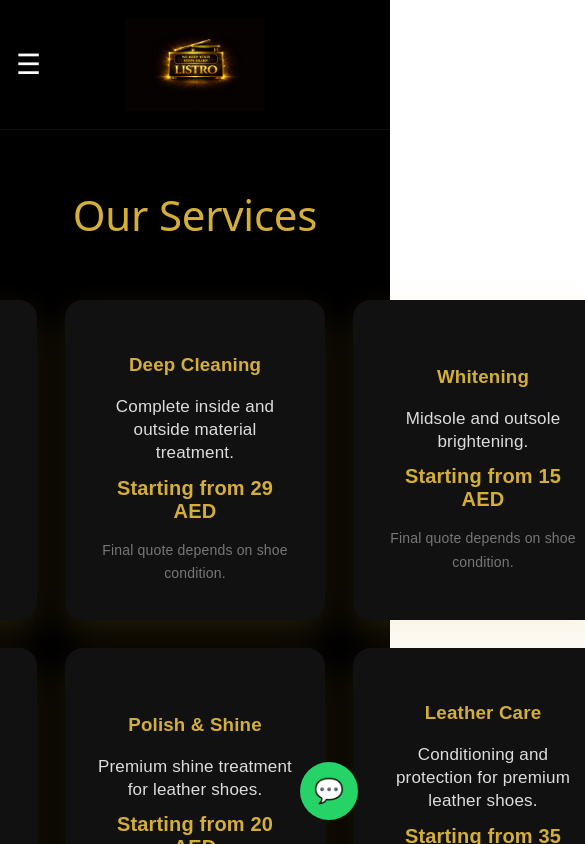
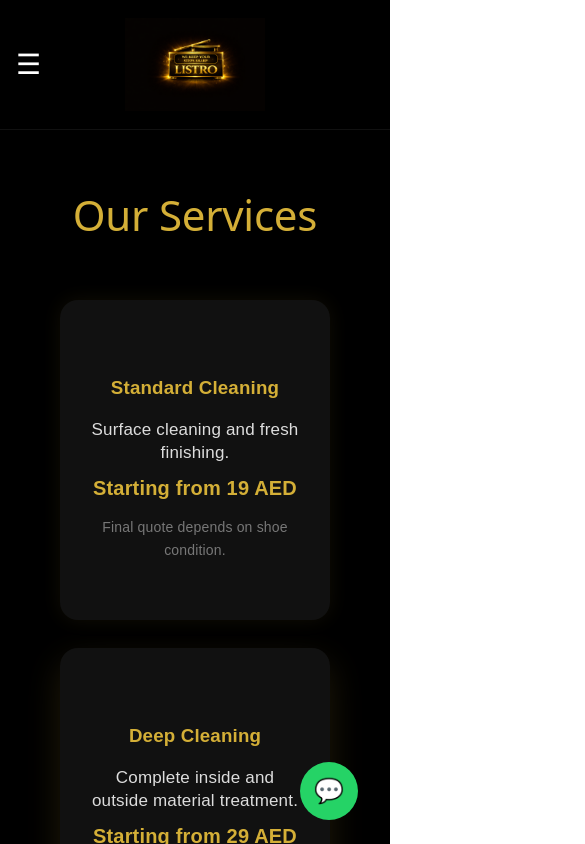
Before and after one commit to elnat502/listro-website, a React (Vite) app: page / in a window 390 px wide. Both pictures are taken after a click on the button "View Services". Shown: the top 844 px of the page, 585 px wide, since content can reach past the window. Built offline with nearby package versions, Linux system fonts and the light colour scheme.

Commit message:
mobile services fixed

```diff
--- a/src/components/ServicesSection.jsx
+++ b/src/components/ServicesSection.jsx
@@ -5,6 +5,7 @@ export default function ServicesSection({
   setSelectedService,
   selectedService,
 }) {
+  const isMobile = window.innerWidth < 768;
   return (
     <>
       <div
@@ -25,10 +26,12 @@ export default function ServicesSection({
         </h2>
 
         <div
-          style={{
+         style={{
   display: "grid",
- gridTemplateColumns: "repeat(3, minmax(260px, 360px))",
-justifyContent: "center",
+  gridTemplateColumns: isMobile
+    ? "1fr"
+    : "repeat(3, minmax(260px, 360px))",
+  justifyContent: "center",
   gap: "28px",
   maxWidth: "1400px",
   margin: "0 auto",
```
